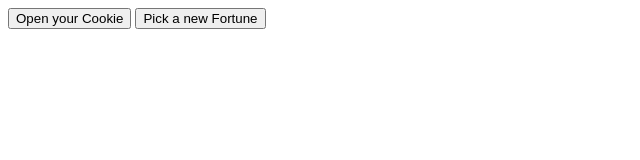
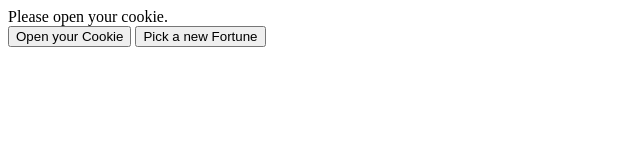
Before and after one commit to snowykittin/Fortune-Cookie, a plain HTML site: page index.html in a window 1280 px wide. Shown: the whole page, without its empty margins (0-640 px from the left). Drawn offline with Linux system fonts and the light colour scheme.

Commit message:
Updated initial html

```diff
--- a/index.html
+++ b/index.html
@@ -10,7 +10,7 @@
 
 <body>
 
-    <div id="fortuneResponse"></div>
+    <div id="fortuneResponse">Please open your cookie.</div>
     <button onclick="myFortune.getFortune()">Open your Cookie</button>
     <button onclick="myFortune.newCookie()">Pick a new Fortune</button>
 
```
